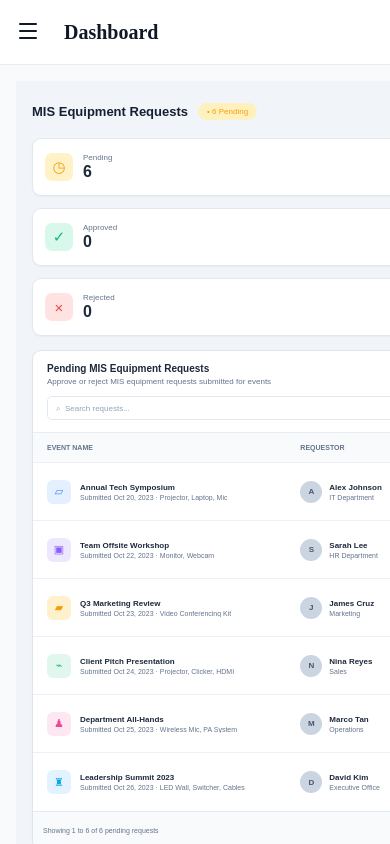
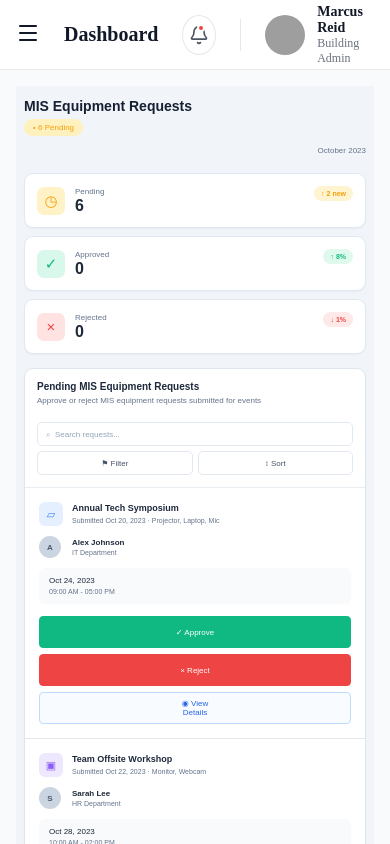
Before and after one commit to John-Pastor69/my-react-app, a React (Vite) app: page /dashboard in a window 390 px wide. Built offline with nearby package versions, Linux system fonts and the light colour scheme; grey boxes are pictures that could not be loaded.

Commit message:
Responsive Approval( BUT CANT SCROLL DOWN) and Dashboard

```diff
--- a/src/styles/mis/MisApproval.scss
+++ b/src/styles/mis/MisApproval.scss
@@ -1,10 +1,22 @@
 .mis-approval {
+    width: 100%;
     min-height: 100vh;
+    height: auto;
+
     background: #f1f5f9;
+
     padding: 22px 16px;
 
     font-family: Arial, Helvetica, sans-serif;
     color: #1e293b;
+
+    box-sizing: border-box;
+
+    *,
+    *::before,
+    *::after {
+        box-sizing: border-box;
+    }
 
 
     // =========================
@@ -23,6 +35,8 @@
         display: flex;
         align-items: center;
         gap: 10px;
+
+        min-width: 0;
 
         h1 {
             margin: 0;
@@ -44,21 +58,26 @@
 
         font-size: 8px;
         font-weight: 500;
+
+        white-space: nowrap;
     }
 
     .current-month {
         font-size: 9px;
         color: #64748b;
+
+        white-space: nowrap;
     }
 
 
     // =========================
-    // SUMMARY
+    // SUMMARY CARDS
     // =========================
 
     .approval-summary {
         display: grid;
-        grid-template-columns: repeat(3, 1fr);
+
+        grid-template-columns: repeat(3, minmax(0, 1fr));
 
         gap: 12px;
 
@@ -66,11 +85,13 @@
     }
 
     .summary-card {
+        min-width: 0;
         min-height: 58px;
 
         background: #ffffff;
 
         border: 1px solid #e2e8f0;
+
         border-radius: 9px;
 
         padding: 11px 12px;
@@ -97,6 +118,8 @@
 
         font-size: 15px;
 
+        flex-shrink: 0;
+
         &.pending {
             background: #fff2c7;
             color: #f59e0b;
@@ -119,6 +142,8 @@
 
         gap: 1px;
 
+        min-width: 0;
+
         span {
             font-size: 8px;
             color: #64748b;
@@ -127,6 +152,7 @@
         strong {
             font-size: 16px;
             line-height: 18px;
+
             color: #1e293b;
         }
     }
@@ -143,6 +169,8 @@
 
         font-size: 7px;
         font-weight: 600;
+
+        white-space: nowrap;
 
         &.orange {
             background: #fff4d0;
@@ -166,9 +194,12 @@
     // =========================
 
     .requests-container {
+        width: 100%;
+
         background: #ffffff;
 
         border: 1px solid #dfe5ec;
+
         border-radius: 9px;
 
         overflow: hidden;
@@ -187,8 +218,11 @@
         padding: 12px 14px;
 
         display: flex;
+
         justify-content: space-between;
         align-items: center;
+
+        gap: 15px;
 
         border-bottom: 1px solid #e8edf2;
 
@@ -205,25 +239,31 @@
             margin: 0;
 
             font-size: 8px;
+
             color: #64748b;
         }
     }
 
 
     // =========================
-    // TOOLS
+    // SEARCH / FILTER / SORT
     // =========================
 
     .request-tools {
         display: flex;
+
         align-items: center;
+
         gap: 5px;
+
+        flex-shrink: 0;
 
         input {
             width: 132px;
             height: 24px;
 
             border: 1px solid #e2e8f0;
+
             border-radius: 5px;
 
             padding: 0 8px;
@@ -231,6 +271,7 @@
             outline: none;
 
             font-size: 8px;
+
             color: #475569;
 
             &::placeholder {
@@ -250,6 +291,7 @@
             background: #ffffff;
 
             border: 1px solid #e2e8f0;
+
             border-radius: 5px;
 
             color: #475569;
@@ -257,6 +299,8 @@
             font-size: 8px;
 
             cursor: pointer;
+
+            white-space: nowrap;
 
             &:hover {
                 background: #f8fafc;
@@ -274,10 +318,10 @@
         display: grid;
 
         grid-template-columns:
-            2.4fr
-            1.2fr
-            1fr
-            1.8fr;
+            minmax(200px, 2.4fr)
+            minmax(120px, 1.2fr)
+            minmax(100px, 1fr)
+            minmax(190px, 1.8fr);
 
         align-items: center;
     }
@@ -293,6 +337,7 @@
 
         span {
             font-size: 7px;
+
             font-weight: 700;
 
             color: #64748b;
@@ -324,11 +369,12 @@
 
 
     // =========================
-    // EVENT
+    // EVENT INFORMATION
     // =========================
 
     .event-info {
         display: flex;
+
         align-items: center;
 
         gap: 9px;
@@ -389,7 +435,9 @@
             color: #1e293b;
 
             white-space: nowrap;
+
             overflow: hidden;
+
             text-overflow: ellipsis;
         }
 
@@ -401,7 +449,9 @@
             color: #64748b;
 
             white-space: nowrap;
+
             overflow: hidden;
+
             text-overflow: ellipsis;
         }
     }
@@ -413,9 +463,12 @@
 
     .requestor-info {
         display: flex;
+
         align-items: center;
 
         gap: 7px;
+
+        min-width: 0;
 
         .avatar {
             width: 22px;
@@ -429,7 +482,10 @@
             align-items: center;
             justify-content: center;
 
+            flex-shrink: 0;
+
             font-size: 8px;
+
             font-weight: 600;
 
             color: #475569;
@@ -439,15 +495,23 @@
             display: block;
 
             font-size: 8px;
+
             font-weight: 600;
 
             color: #1e293b;
+
+            white-space: nowrap;
+
+            overflow: hidden;
+
+            text-overflow: ellipsis;
         }
 
         p {
             margin: 2px 0 0;
 
             font-size: 7px;
+
             color: #64748b;
         }
     }
@@ -458,10 +522,13 @@
     // =========================
 
     .date-info {
+        min-width: 0;
+
         strong {
             display: block;
 
             font-size: 8px;
+
             font-weight: 500;
 
             color: #1e293b;
@@ -471,6 +538,7 @@
             margin: 2px 0 0;
 
             font-size: 7px;
+
             line-height: 9px;
 
             color: #64748b;
@@ -479,14 +547,17 @@
 
 
     // =========================
-    // ACTIONS
+    // ACTION BUTTONS
     // =========================
 
     .request-actions {
         display: flex;
+
         align-items: center;
 
         gap: 5px;
+
+        flex-wrap: wrap;
 
         button {
             height: 22px;
@@ -504,6 +575,7 @@
             padding: 0 9px;
 
             background: #10b981;
+
             border: 1px solid #10b981;
 
             color: #ffffff;
@@ -517,6 +589,7 @@
             padding: 0 9px;
 
             background: #ef4444;
+
             border: 1px solid #ef4444;
 
             color: #ffffff;
@@ -554,17 +627,20 @@
         border-radius: 5px;
 
         font-size: 7px;
+
         font-weight: 600;
 
         text-transform: capitalize;
 
         &.approved {
             background: #dcfce7;
+
             color: #16a34a;
         }
 
         &.rejected {
             background: #fee2e2;
+
             color: #dc2626;
         }
     }
@@ -580,8 +656,12 @@
         padding: 0 10px;
 
         display: flex;
+
         align-items: center;
+
         justify-content: space-between;
+
+        gap: 10px;
 
         background: #f8fafc;
 
@@ -589,19 +669,25 @@
 
         span {
             font-size: 7px;
+
             color: #64748b;
         }
     }
 
     .pagination {
         display: flex;
+
         gap: 4px;
+
+        flex-shrink: 0;
 
         button {
             min-width: 23px;
+
             height: 21px;
 
             border: 1px solid #e2e8f0;
+
             border-radius: 4px;
 
             background: #ffffff;
@@ -614,51 +700,37 @@
 
             &.active {
                 background: #3b82f6;
+
                 border-color: #3b82f6;
+
                 color: #ffffff;
             }
 
             &:disabled {
                 color: #cbd5e1;
+
                 cursor: default;
             }
         }
     }
 
 
-    // =========================
-    // RESPONSIVE
-    // =========================
+    // ==================================================
+    // TABLET
+    // ==================================================
 
     @media (max-width: 900px) {
 
-        .request-tools {
-            input {
-                width: 110px;
-            }
-        }
-
-        .table-head,
-        .request-row {
-            grid-template-columns:
-                2fr
-                1.2fr
-                1fr
-                1.5fr;
-        }
-    }
-
-
-    @media (max-width: 700px) {
+        padding: 20px 14px;
 
         .approval-summary {
-            grid-template-columns: 1fr;
+            grid-template-columns: repeat(3, minmax(0, 1fr));
         }
 
         .requests-header {
             align-items: flex-start;
+
             flex-direction: column;
-            gap: 10px;
         }
 
         .request-tools {
@@ -666,16 +738,314 @@
 
             input {
                 flex: 1;
+
+                width: auto;
             }
         }
 
         .request-table {
             overflow-x: auto;
+
+            -webkit-overflow-scrolling: touch;
         }
 
         .table-head,
         .request-row {
-            min-width: 750px;
+            min-width: 760px;
+        }
+    }
+
+
+    // ==================================================
+    // MOBILE
+    // ==================================================
+
+    @media (max-width: 600px) {
+
+        // IMPORTANT:
+        // Allows the entire approval page to scroll vertically
+        // on mobile.
+
+        min-height: 100vh;
+
+        height: auto;
+
+        overflow-y: auto;
+
+        overflow-x: hidden;
+
+        padding: 16px 12px 30px;
+
+
+        // -------------------------
+        // HEADER
+        // -------------------------
+
+        .approval-header {
+            align-items: flex-start;
+
+            gap: 10px;
+        }
+
+        .header-title {
+            align-items: flex-start;
+
+            flex-direction: column;
+
+            gap: 5px;
+
+            h1 {
+                font-size: 14px;
+            }
+        }
+
+        .current-month {
+            font-size: 8px;
+        }
+
+
+        // -------------------------
+        // SUMMARY
+        // -------------------------
+
+        .approval-summary {
+            grid-template-columns: 1fr;
+
+            gap: 8px;
+        }
+
+        .summary-card {
+            min-height: 55px;
+        }
+
+
+        // -------------------------
+        // REQUEST HEADER
+        // -------------------------
+
+        .requests-header {
+            padding: 12px;
+
+            h2 {
+                font-size: 10px;
+            }
+
+            p {
+                line-height: 12px;
+            }
+        }
+
+
+        // -------------------------
+        // SEARCH / FILTER / SORT
+        // -------------------------
+
+        .request-tools {
+            display: grid;
+
+            grid-template-columns: 1fr auto auto;
+
+            width: 100%;
+
+            input {
+                width: 100%;
+
+                min-width: 0;
+            }
+
+            button {
+                padding: 0 8px;
+            }
+        }
+
+
+        // -------------------------
+        // REMOVE TABLE SCROLL
+        // -------------------------
+
+        .request-table {
+            overflow: visible;
+
+            width: 100%;
+        }
+
+        .table-head {
+            display: none;
+        }
+
+
+        // -------------------------
+        // REQUEST CARD
+        // -------------------------
+
+        .request-row {
+            display: flex;
+
+            flex-direction: column;
+
+            align-items: stretch;
+
+            gap: 12px;
+
+            min-width: 0;
+
+            min-height: auto;
+
+            width: 100%;
+
+            padding: 14px;
+
+            border-bottom: 1px solid #e5e7eb;
+        }
+
+
+        // -------------------------
+        // EVENT
+        // -------------------------
+
+        .event-info {
+
+            strong {
+                font-size: 9px;
+            }
+
+            p {
+                font-size: 7px;
+
+                white-space: normal;
+
+                line-height: 11px;
+            }
+        }
+
+
+        // -------------------------
+        // REQUESTOR
+        // -------------------------
+
+        .requestor-info {
+            padding-left: 33px;
+
+            position: relative;
+
+            .avatar {
+                position: absolute;
+
+                left: 0;
+            }
+
+            strong {
+                font-size: 8px;
+            }
+        }
+
+
+        // -------------------------
+        // DATE
+        // -------------------------
+
+        .date-info {
+            padding: 8px 10px;
+
+            background: #f8fafc;
+
+            border-radius: 6px;
+
+            strong {
+                font-size: 8px;
+            }
+        }
+
+
+        // -------------------------
+        // ACTION BUTTONS
+        // -------------------------
+
+        .request-actions {
+            width: 100%;
+
+            display: grid;
+
+            grid-template-columns: 1fr 1fr 1fr;
+
+            gap: 6px;
+
+            button {
+                width: 100%;
+
+                height: 30px;
+
+                font-size: 8px;
+            }
+
+            .details-btn {
+                min-width: 0;
+            }
+        }
+
+
+        // -------------------------
+        // FOOTER
+        // -------------------------
+
+        .table-footer {
+            padding: 10px 12px;
+
+            flex-direction: column;
+
+            align-items: stretch;
+
+            gap: 8px;
+        }
+
+        .pagination {
+            justify-content: flex-end;
+        }
+    }
+
+
+    // ==================================================
+    // SMALL PHONE
+    // ==================================================
+
+    @media (max-width: 400px) {
+
+        padding: 12px 8px 30px;
+
+
+        .approval-header {
+            flex-direction: column;
+        }
+
+        .current-month {
+            align-self: flex-end;
+        }
+
+
+        // Search goes to its own row
+
+        .request-tools {
+            grid-template-columns: 1fr 1fr;
+
+            input {
+                grid-column: 1 / -1;
+            }
+        }
+
+
+        // Stack buttons
+
+        .request-actions {
+            grid-template-columns: 1fr;
+
+            button {
+                height: 32px;
+            }
+        }
+
+
+        .pagination {
+            justify-content: center;
         }
     }
 }
```
Also changed, not shown: src/styles/mis/MisDashboard.scss (+237 -22 lines).
